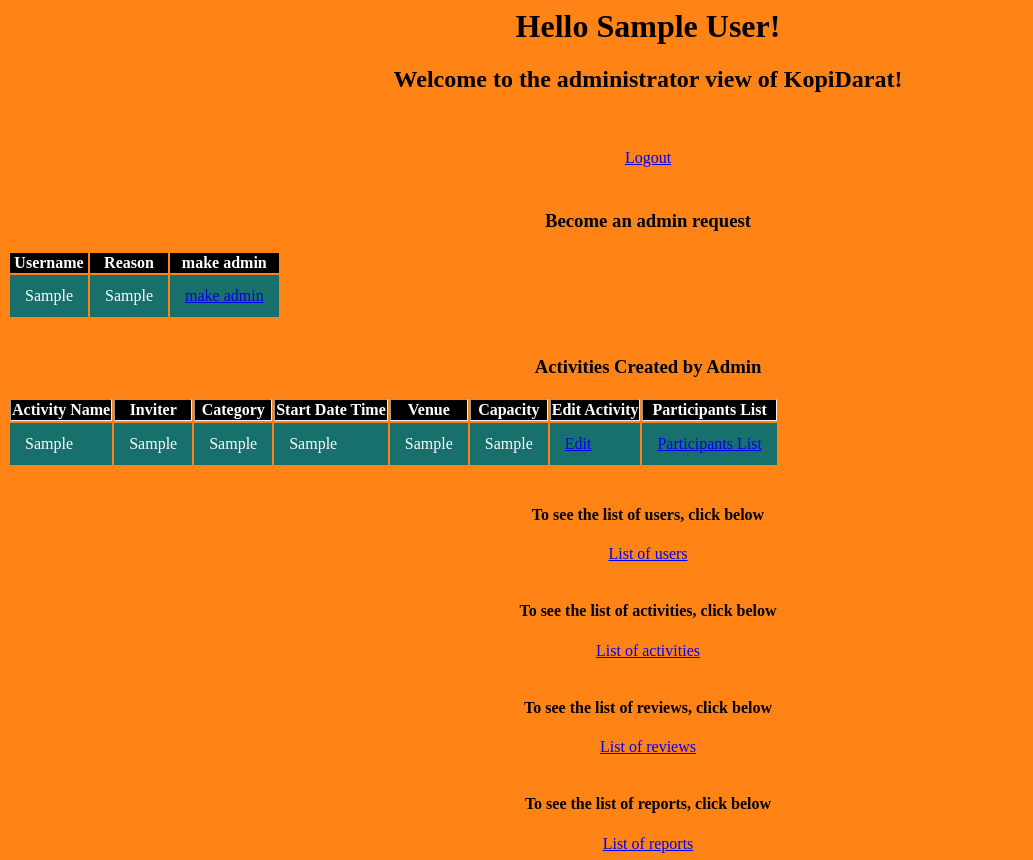
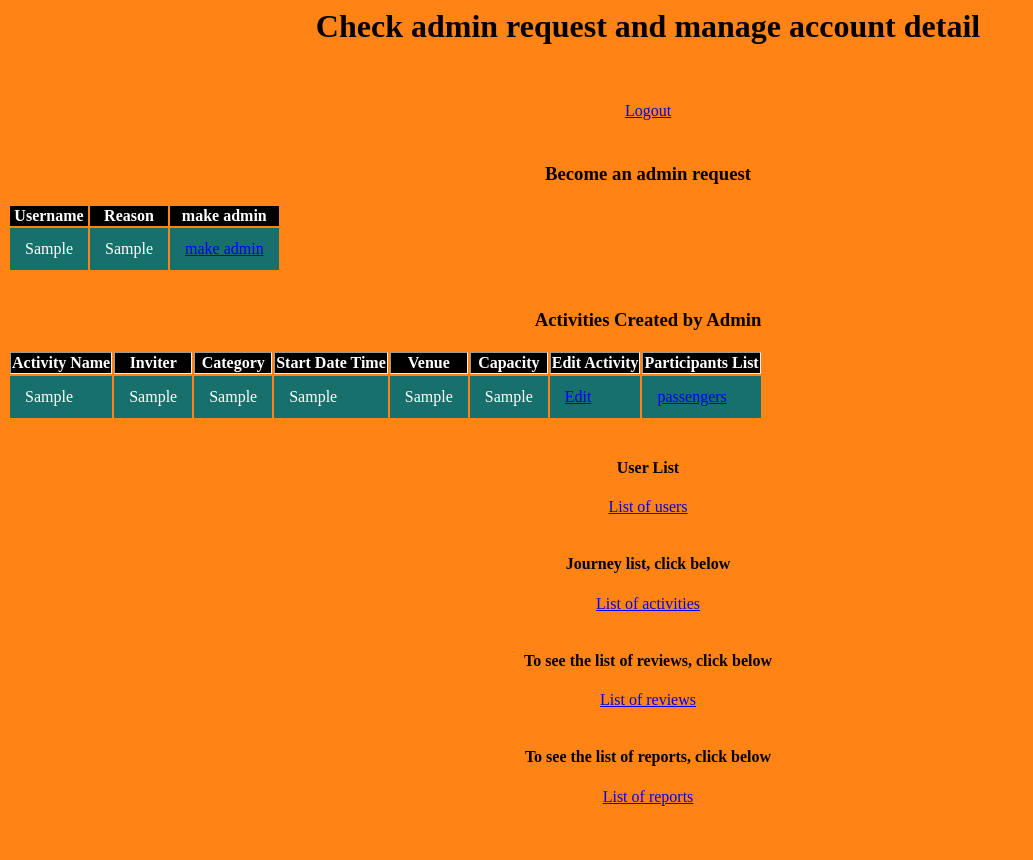
Before and after one commit to zhenyu1311/GRP26APP, a Django app: template kopidarat/templates/admin_index.html in a window 1280 px wide. Shown: the top 860 px of the page, without its empty margins (0-1033 px from the left). After the commit the page ends 806 px from the top, so only its background shows below. Run offline with Django 4.2, Linux system fonts and the light colour scheme; the template is opened without the code that fills it: most values are stand-ins (such as "Sample title", 1, 10 or a date in 2020).

Commit message:
Update admin_index.html

```diff
--- a/kopidarat/templates/admin_index.html
+++ b/kopidarat/templates/admin_index.html
@@ -37,14 +37,14 @@ table,tr,td {
 </style>
 <html>
   <head>
-    <title>Welcome to KopiDarat</title>
+    <title>THIS IS ADMIN PAGE</title>
   </head>
   <body>
     {% if message %}
     <div>{{ message }}</div>
     {% endif %}
-    <h1>Hello {{full_name}}!</h1>
-    <h2>Welcome to the administrator view of KopiDarat!</h2>
+    <h1>Check admin request and manage account detail</h1>
+    <h2></h2>
     <br /><br />
     <a href="logout"> Logout </a>
     <br /><br />
@@ -108,17 +108,17 @@ table,tr,td {
             href="participants/{{ activity.0 }}"
             class="text-decoration-none"
           >
-            Participants List
+            passengers
           </a>
         </td>
       </tr>
       {% endfor %}
     </table>
   </br>
-    <h4>To see the list of users, click below</h4>
+    <h4>User List</h4>
     <a href="/admin_user"> List of users </a>
     <br /><br />
-    <h4>To see the list of activities, click below</h4>
+    <h4>Journey list, click below</h4>
     <a href="/admin_activity"> List of activities </a>
     <br /><br />
     <h4>To see the list of reviews, click below</h4>
```
